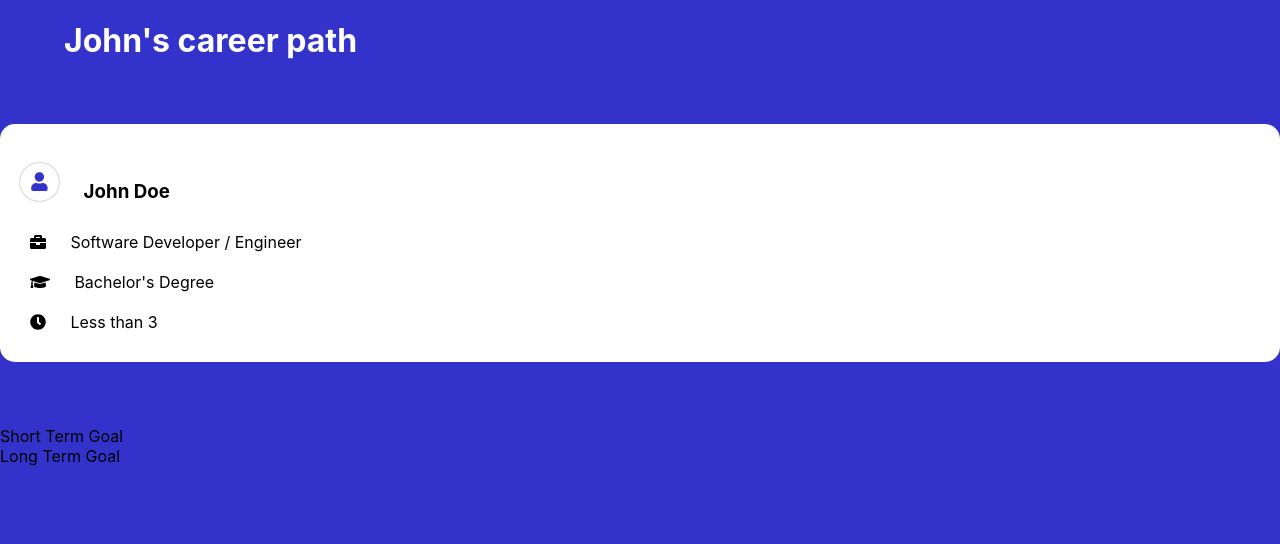
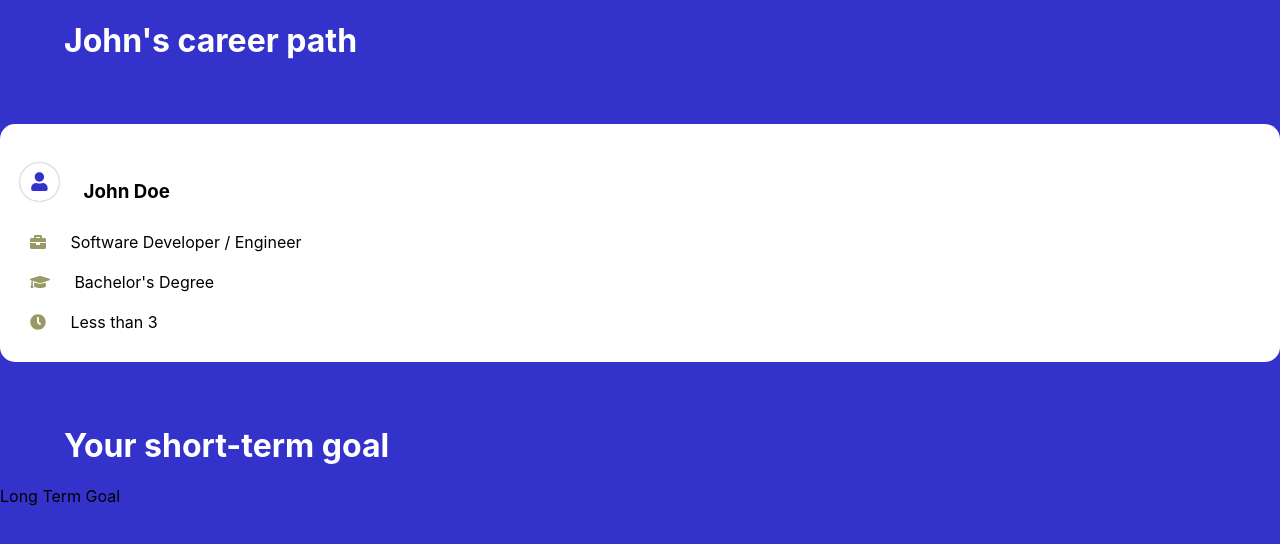
Before and after one commit to T-Miller0/career-path, a React app: page / in a window 1280 px wide. Shown: the top 544 px of the page. Built offline with nearby package versions, Linux system fonts and the light colour scheme.

Commit message:
changed icons colour

```diff
--- a/src/components/PersonalDetails/PersonalDetails.css
+++ b/src/components/PersonalDetails/PersonalDetails.css
@@ -21,6 +21,7 @@
 
 .Briefcase {
   margin-right: 2%;
+  color: rgb(153, 153, 102);
 }
 
 .Education {
@@ -29,8 +30,13 @@
 
 .GraduationCap {
   margin-right: 2%;
+  color: rgb(153, 153, 102);
 }
 
 .Experience {
   padding: 2%;
 }
+
+.Clock {
+  color: rgb(153, 153, 102);
+}
--- a/src/containers/Report/Report.js
+++ b/src/containers/Report/Report.js
@@ -13,7 +13,7 @@ class Store extends Component {
         <h1>{reportData.firstName}'s career path</h1>
         <PersonalDetails
           details={reportData}/>
-        <div>Short Term Goal</div>
+        <h1>Your short-term goal</h1>
         <div>Long Term Goal</div>
       </div>
     )
```
Also changed, not shown: src/components/ShortTermGoal/ShortTermGoal.js (added, +12 -0 lines), src/components/ShortTermGoal/ShortTermGoal.css (added).
